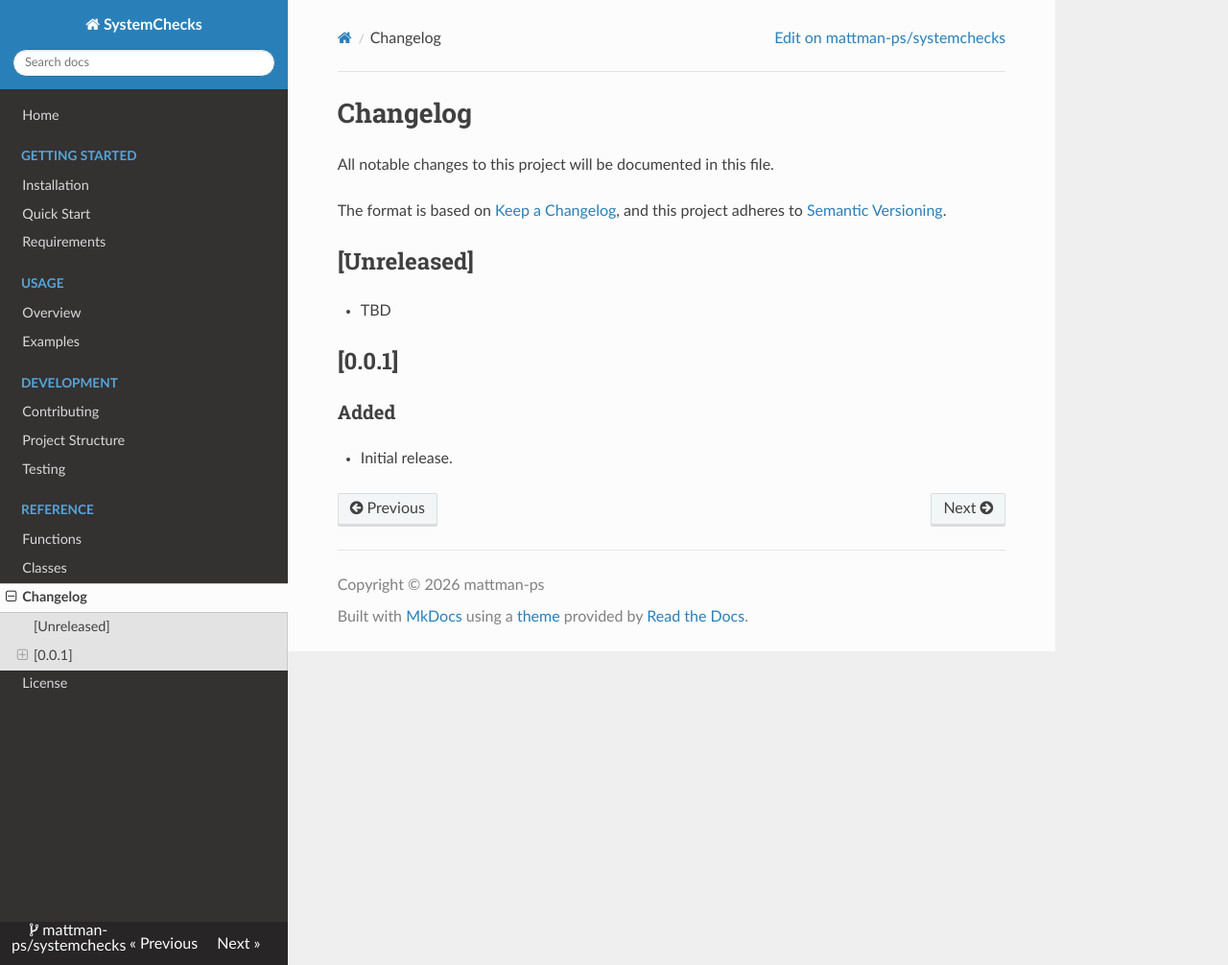
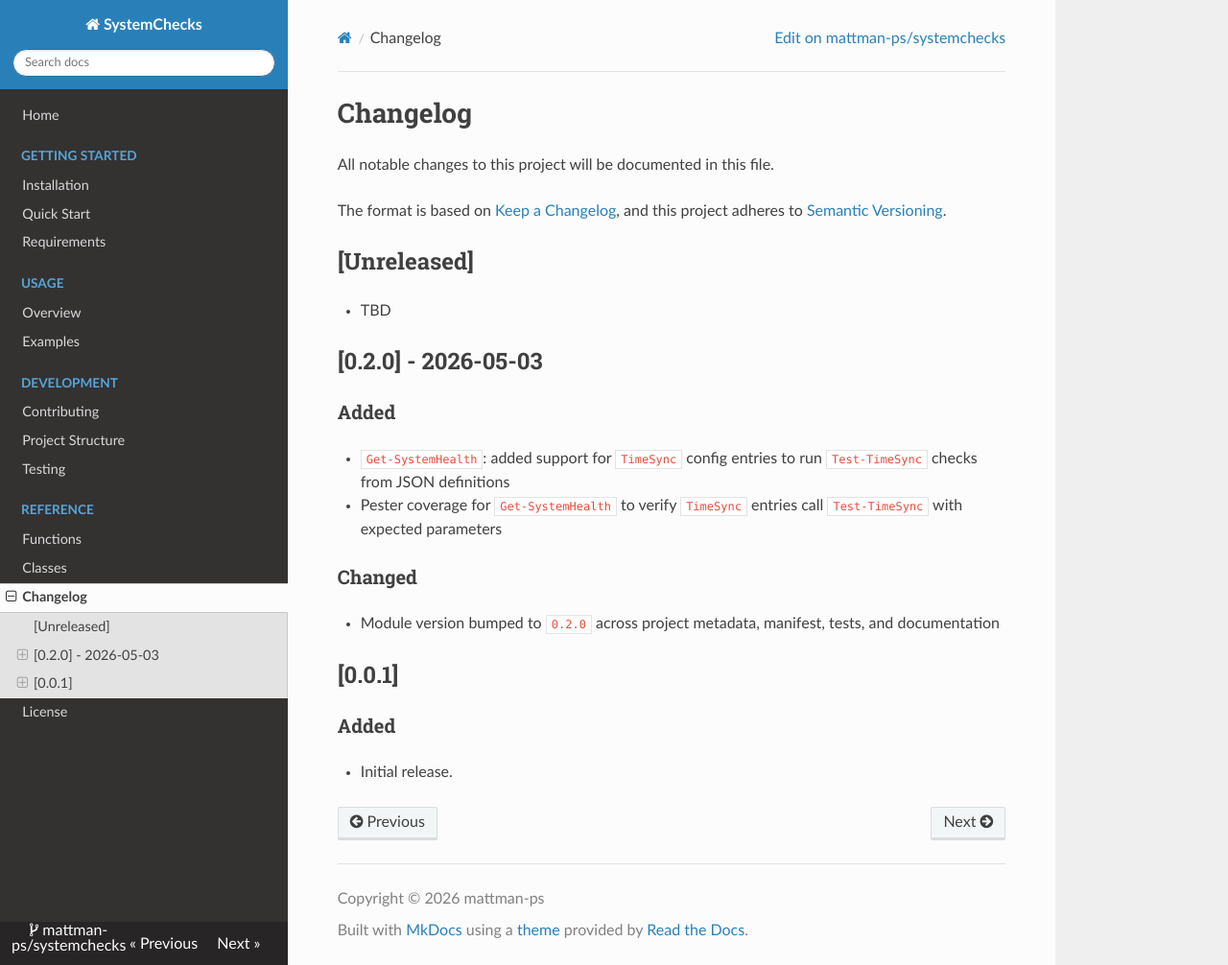
Before and after one commit to mattman-ps/systemchecks, an MkDocs documentation site: the page built from docs/CHANGELOG.md, in a window 1280 px wide and 1006 px high. Shown: the whole window at 96% size. Built offline with MkDocs 1.6.1, drawn with Linux system fonts in a browser that asks for light colours; nearby versions of some CDN libraries.

Commit message:
Bumped version.
Co-authored-by: Copilot <copilot@github.com>

```diff
--- a/docs/CHANGELOG.md
+++ b/docs/CHANGELOG.md
@@ -9,6 +9,17 @@ and this project adheres to [Semantic Versioning](https://semver.org/spec/v2.0.0
 
 - TBD
 
+## [0.2.0] - 2026-05-03
+
+### Added
+
+- `Get-SystemHealth`: added support for `TimeSync` config entries to run `Test-TimeSync` checks from JSON definitions
+- Pester coverage for `Get-SystemHealth` to verify `TimeSync` entries call `Test-TimeSync` with expected parameters
+
+### Changed
+
+- Module version bumped to `0.2.0` across project metadata, manifest, tests, and documentation
+
 ## [0.0.1]
 
 ### Added
--- a/project.json
+++ b/project.json
@@ -1,7 +1,7 @@
 {
   "ProjectName": "systemchecks",
   "Description": "PowerShell module for building comprehensive system health checks and infrastructure validations",
-  "Version": "0.1.0",
+  "Version": "0.2.0",
   "copyResourcesToModuleRoot": false,
   "Manifest": {
     "Author": "mattman-ps",
```
Also changed, not shown: CHANGELOG.md (+11 -0 lines), README.md (+1 -1 lines), docs/index.md (+1 -1 lines), 1 other file.
